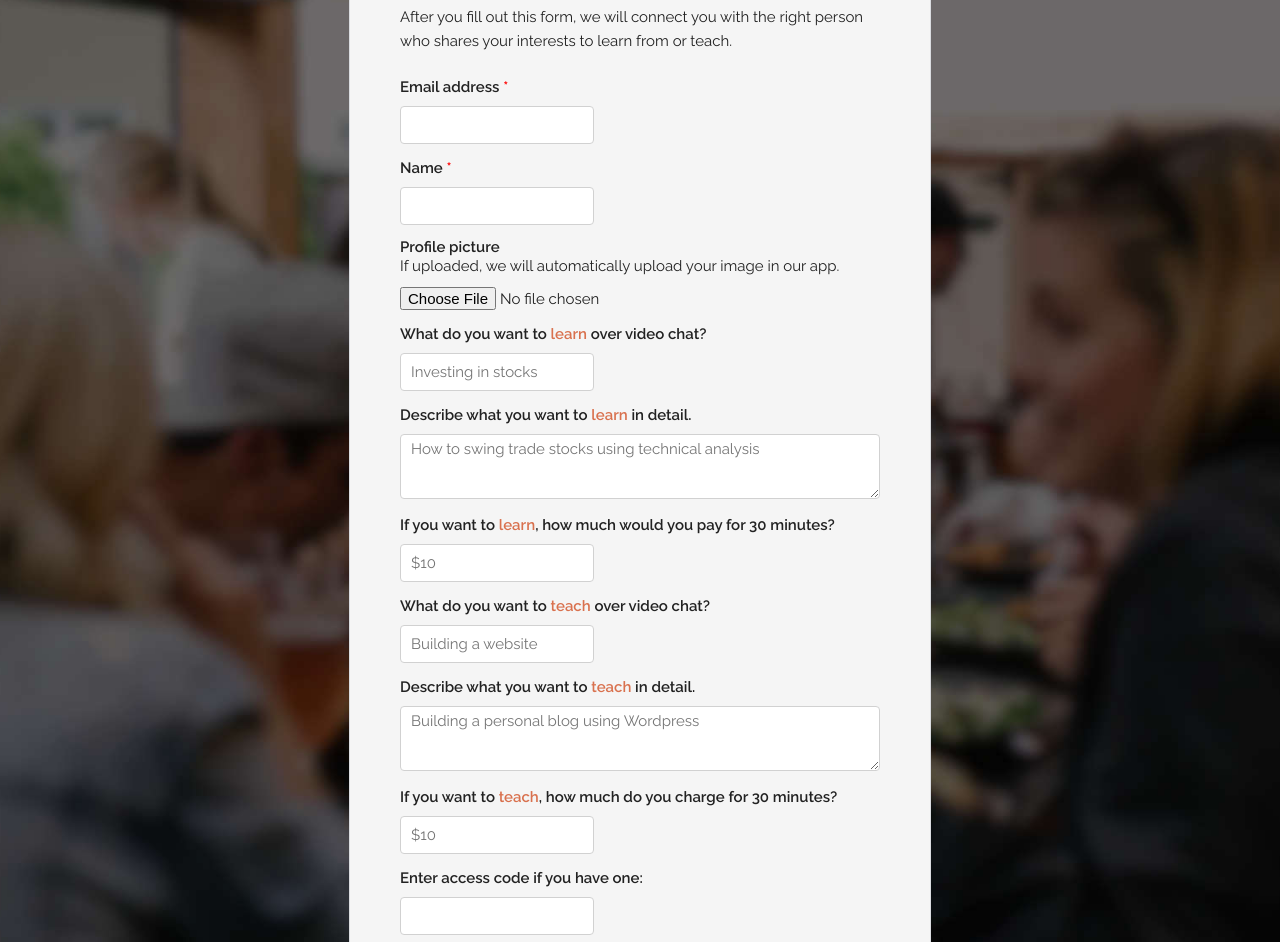
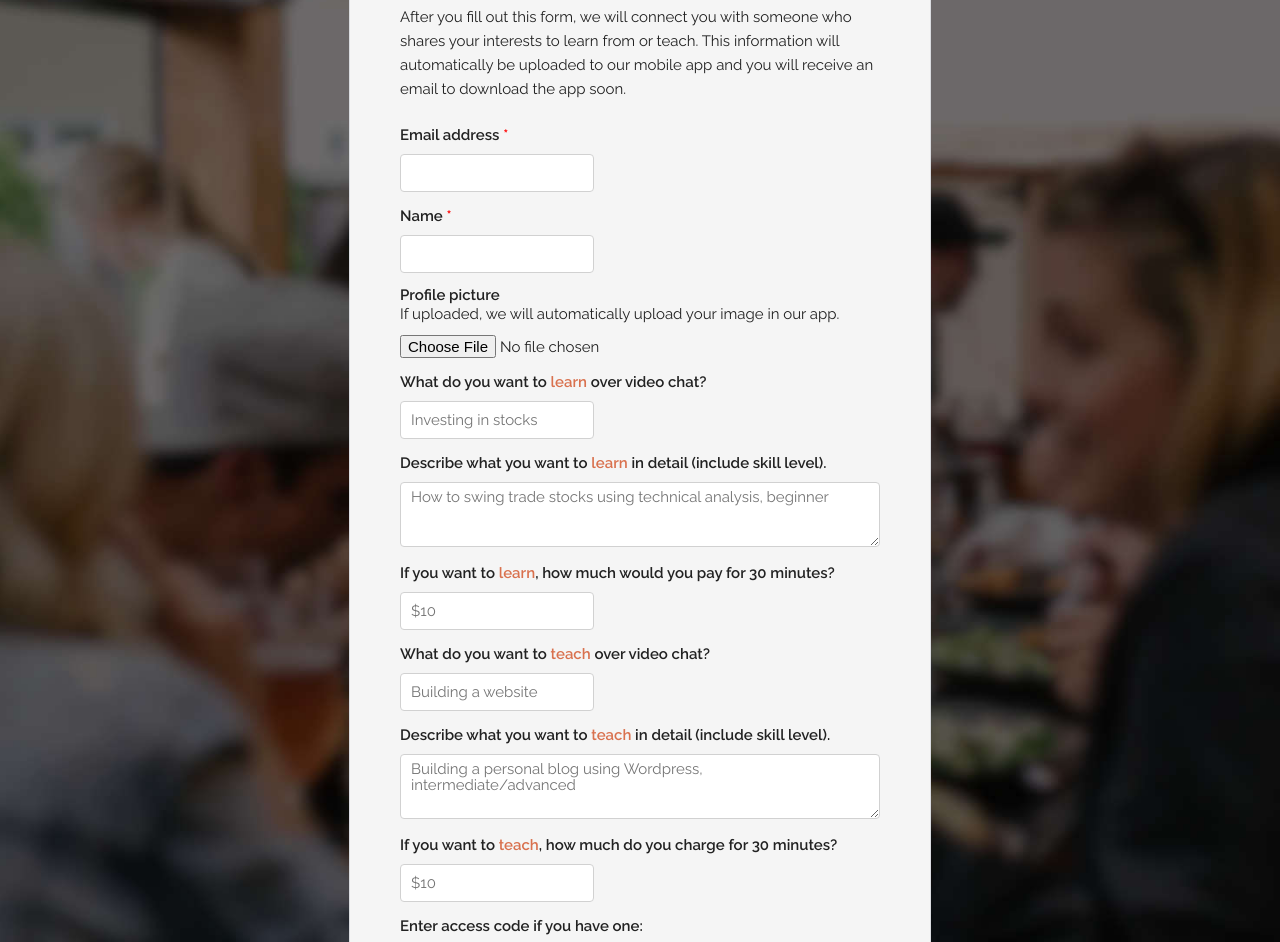
Before and after one commit to Get-Canteen/get-canteen.github.io, a plain HTML site: page sign-up.html in a window 1280 px wide. Shown: the part 186-1128 px from the top of the page. Drawn offline with nearby package versions, Linux system fonts and the light colour scheme.

Commit message:
updated text on sign-up page

```diff
--- a/sign-up.html
+++ b/sign-up.html
@@ -143,8 +143,11 @@
                 <div class="title-container">
                     <h1>Canteen Sign-Up</h1>
                     <div id="title-text">
-                        <p>After you fill out this form, we will connect you with the right person
-                            who shares your interests to learn from or teach.</p>
+                        <p>After you fill out this form, we will connect you with someone
+                            who shares your interests to learn from or teach. This
+                            information will automatically be uploaded to our mobile app and you will receive an email
+                            to download the app soon.</p>
+
                     </div>
                 </div>
                 <div id="form-box" class="form-box">
@@ -171,9 +174,9 @@
                             name="entry.1045781291"><br />
 
                         <label class="form-label">Describe what you want to <span style="color:#d9714e">learn</span> in
-                            detail.</label>
+                            detail (include skill level).</label>
                         <textarea class="text-area-field" cols="40" type="text" name="entry.162691096"
-                            placeholder="How to swing trade stocks using technical analysis"></textarea><br />
+                            placeholder="How to swing trade stocks using technical analysis, beginner"></textarea><br />
 
                         <label class="form-label">If you want to <span style="color:#d9714e">learn</span>, how much
                             would
@@ -188,9 +191,9 @@
                             name="entry.1804530665"><br />
 
                         <label class="form-label">Describe what you want to <span style="color:#d9714e">teach</span> in
-                            detail.</label>
+                            detail (include skill level).</label>
                         <textarea class="text-area-field" cols="40" type="text" name="entry.632899299"
-                            placeholder="Building a personal blog using Wordpress"></textarea><br />
+                            placeholder="Building a personal blog using Wordpress, intermediate/advanced"></textarea><br />
 
                         <label class="form-label">If you want to <span style="color:#d9714e">teach</span>, how much do
                             you charge for 30 minutes?</label>
```
